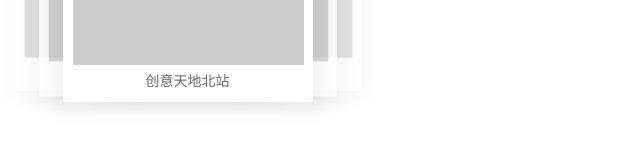
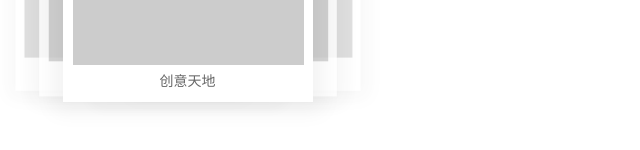
Before and after one commit to forwendy/diary, a plain HTML site: page touch.html in a window 1280 px wide. Shown: the part 176-326 px from the top of the page, 0-640 px from the left. Drawn offline with Linux system fonts and the light colour scheme.

Commit message:
Update touch.html

```diff
--- a/touch.html
+++ b/touch.html
@@ -62,7 +62,7 @@
 	</div>
 	<div class="station" style="z-index: 3;">
 		<div class="station-pic"></div>
-		<h3 class="station-txt">创意天地北站</h3>
+		<h3 class="station-txt">创意天地</h3>
 	</div>
 	<div class="station" style="left:60px; transform: scale(0.95,0.95); z-index: 2;opacity:0.8;">
 		<div class="station-pic"></div>
```
